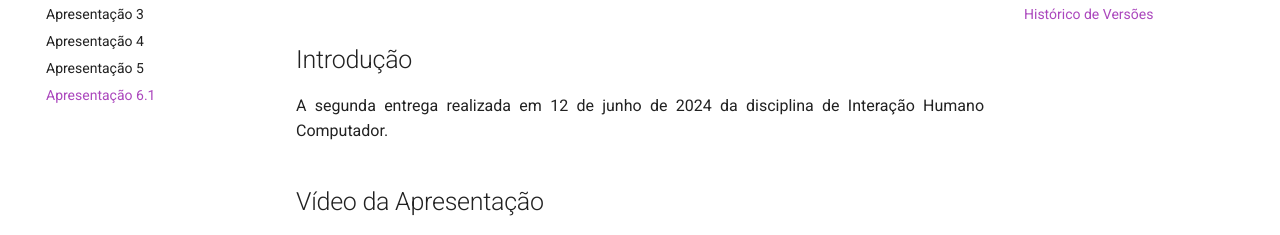
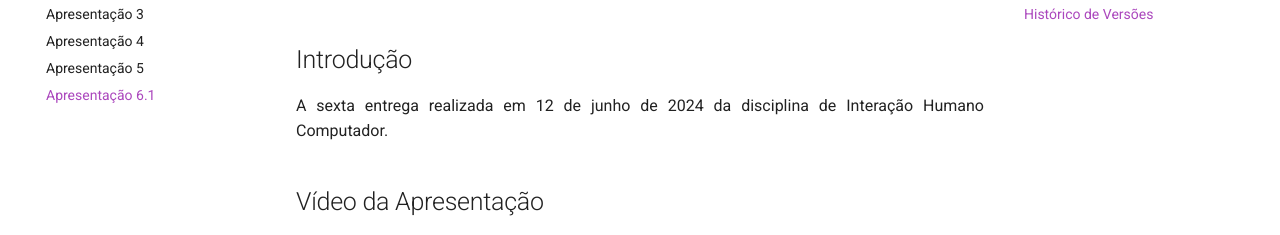
Before and after one commit to Interacao-Humano-Computador/2024.1-Grupo08, an MkDocs documentation site: the page built from docs/apresentacoes/apresentacao_6_1.md, in a window 1280 px wide and 1050 px high. Shown: the part 226-461 px from the top of the window. Built offline with MkDocs 1.6.1 and Material for MkDocs 9.7.7, drawn with Linux system fonts in a browser that asks for light colours; some of the changed text lies outside the part shown; grey boxes are pictures that could not be loaded.

Commit message:
Entrega apresentação 7

```diff
--- a/docs/apresentacoes/apresentacao_6_1.md
+++ b/docs/apresentacoes/apresentacao_6_1.md
@@ -1,5 +1,5 @@
 ## Introdução
-A segunda entrega realizada em 12 de junho de 2024 da disciplina de Interação Humano Computador.
+A sexta entrega realizada em 12 de junho de 2024 da disciplina de Interação Humano Computador.
 
 ## Vídeo da Apresentação
 
```
Also changed, not shown: other parts of docs/apresentacoes/apresentacao_6_1.md (+1 -1 lines), docs/apresentacoes/apresentacao_3.md (+1 -1 lines), docs/apresentacoes/apresentacao_4.md (+1 -1 lines), docs/apresentacoes/apresentacao_5.md (+2 -2 lines), docs/apresentacoes/apresentacao_7.md (added, +13 -0 lines).
